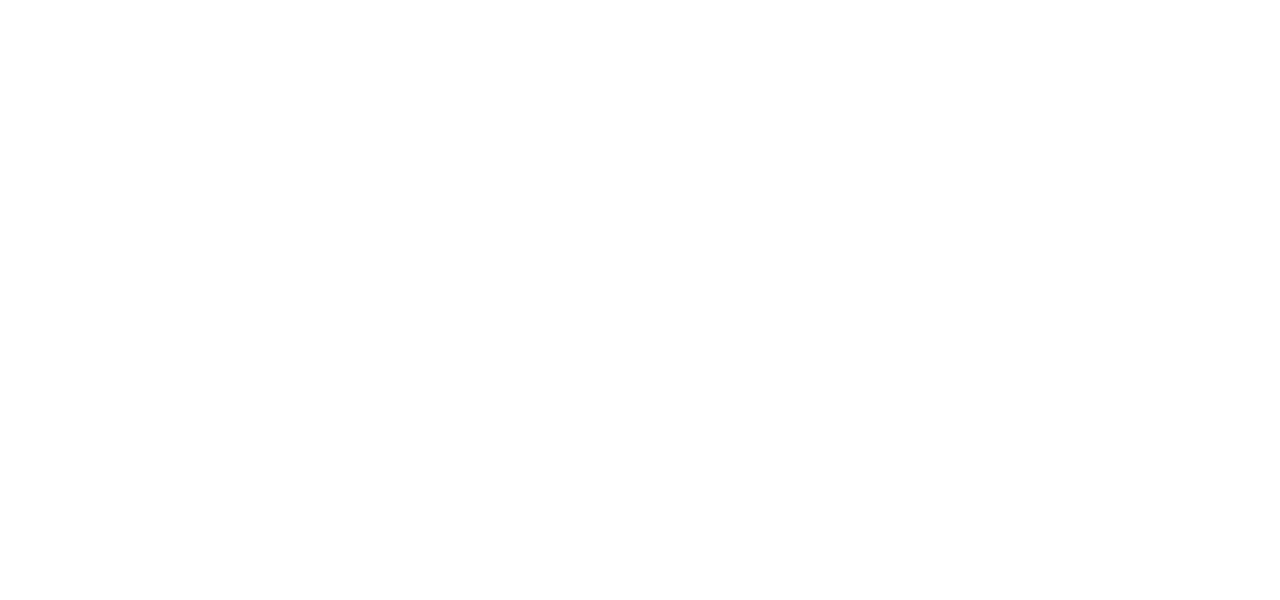
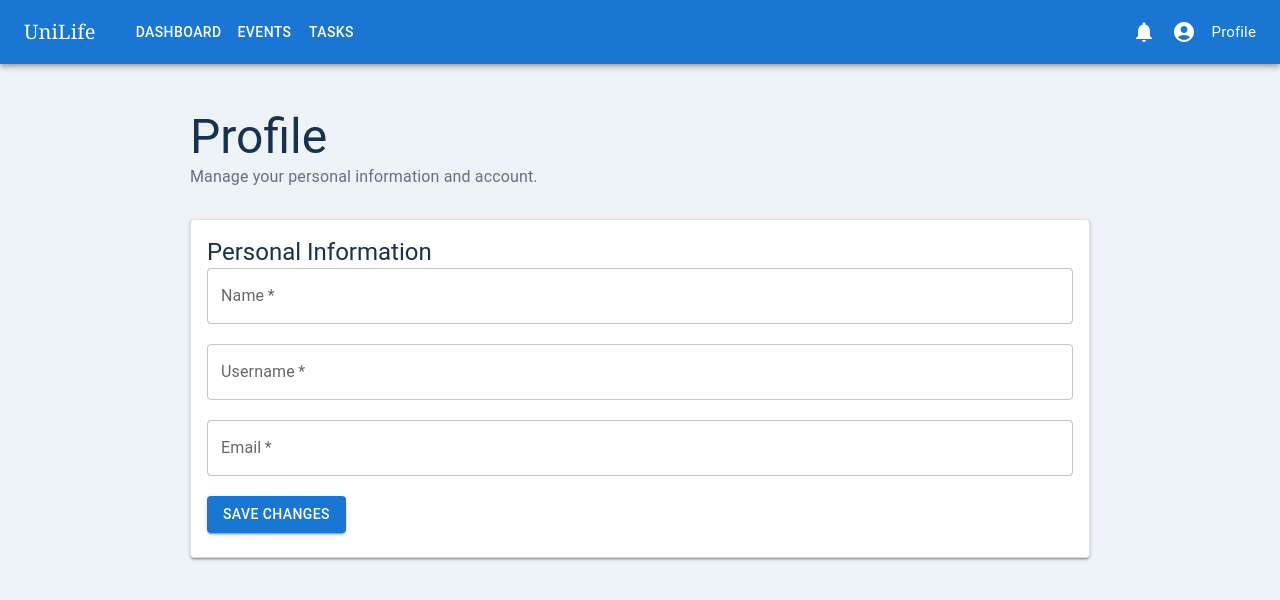
Before and after one commit to marinaalr/UniLife, a React (Create React App) app: page /profile in a window 1280 px wide. Shown: the top 600 px of the page. Built offline with nearby package versions, Linux system fonts and the light colour scheme.

Commit message:
Add profile and logout functionality

```diff
--- a/src/App.js
+++ b/src/App.js
@@ -5,6 +5,8 @@ import Dashboard from "./views/Dashboard";
 import HomePage from "./views/HomePage";
 import ForgotPassword from "./views/ForgotPassword";
 import Login from "./views/Login";
+
+import Profile from "./views/Profile";
 
 function App() {
     return (
@@ -30,6 +32,11 @@ function App() {
                     path="/dashboard"
                     component={Dashboard}
                 />
+
+                <Route
+                    path="/profile"
+                    component={Profile}
+                />
             </Switch>
         </BrowserRouter>
     );
--- /dev/null
+++ b/src/views/Profile.css
@@ -0,0 +1,55 @@
+.profile-page {
+    min-height: 100vh;
+    background: #eef3f8;
+}
+
+.profile-content {
+    max-width: 900px;
+    margin: 0 auto;
+    padding: 45px 30px;
+}
+
+.profile-introduction {
+    margin-bottom: 30px;
+}
+
+.profile-title {
+    font-family: Georgia, "Times New Roman", serif;
+    font-weight: 700;
+    color: #17324d;
+}
+
+.profile-subtitle {
+    margin-top: 8px;
+    color: #667085;
+    font-size: 17px;
+}
+
+.profile-card {
+    background: white;
+    border: 1px solid #d9e1e8;
+    border-radius: 18px;
+}
+
+.profile-section-title {
+    margin-bottom: 25px;
+    font-family: Georgia, "Times New Roman", serif;
+    font-weight: 700;
+    color: #17324d;
+}
+
+.profile-form {
+    display: flex;
+    flex-direction: column;
+    gap: 20px;
+}
+
+.profile-save-button {
+    align-self: flex-start;
+    margin-top: 5px;
+}
+
+.profile-saved-message {
+    color: #4a7c59;
+    font-size: 14px;
+}
--- /dev/null
+++ b/src/views/Profile.js
@@ -0,0 +1,132 @@
+import React, { useState } from "react";
+import {
+    Box,
+    Button,
+    Card,
+    CardContent,
+    TextField,
+    Typography
+} from "@mui/material";
+import DashboardNavbar from "./components/DashboardNavbar";
+import "./Profile.css";
+
+function Profile() {
+    const savedProfile = JSON.parse(
+        localStorage.getItem("profile")
+    ) || {
+        name: "",
+        username: "",
+        email: ""
+    };
+
+    const [name, setName] = useState(savedProfile.name);
+    const [username, setUsername] = useState(savedProfile.username);
+    const [email, setEmail] = useState(savedProfile.email);
+    const [saved, setSaved] = useState(false);
+
+    const handleSave = (event) => {
+        event.preventDefault();
+
+        const profileData = {
+            name,
+            username,
+            email
+        };
+
+        localStorage.setItem(
+            "profile",
+            JSON.stringify(profileData)
+        );
+
+        setSaved(true);
+    };
+
+    return (
+        <Box className="profile-page">
+            <DashboardNavbar />
+
+            <Box className="profile-content">
+                <Box className="profile-introduction">
+                    <Typography
+                        variant="h3"
+                        component="h1"
+                        className="profile-title"
+                    >
+                        Profile
+                    </Typography>
+
+                    <Typography className="profile-subtitle">
+                        Manage your personal information and account.
+                    </Typography>
+                </Box>
+
+                <Card className="profile-card" elevation={2}>
+                    <CardContent>
+                        <Typography
+                            variant="h5"
+                            className="profile-section-title"
+                        >
+                            Personal Information
+                        </Typography>
+
+                        <Box
+                            component="form"
+                            onSubmit={handleSave}
+                            className="profile-form"
+                        >
+                            <TextField
+                                fullWidth
+                                label="Name"
+                                value={name}
+                                onChange={(event) => {
+                                    setName(event.target.value);
+                                    setSaved(false);
+                                }}
+                                required
+                            />
+
+                            <TextField
+                                fullWidth
+                                label="Username"
+                                value={username}
+                                onChange={(event) => {
+                                    setUsername(event.target.value);
+                                    setSaved(false);
+                                }}
+                                required
+                            />
+
+                            <TextField
+                                fullWidth
+                                label="Email"
+                                type="email"
+                                value={email}
+                                onChange={(event) => {
+                                    setEmail(event.target.value);
+                                    setSaved(false);
+                                }}
+                                required
+                            />
+
+                            <Button
+                                type="submit"
+                                variant="contained"
+                                className="profile-save-button"
+                            >
+                                Save Changes
+                            </Button>
+
+                            {saved && (
+                                <Typography className="profile-saved-message">
+                                    Changes saved successfully.
+                                </Typography>
+                            )}
+                        </Box>
+                    </CardContent>
+                </Card>
+            </Box>
+        </Box>
+    );
+}
+
+export default Profile;
--- a/src/views/components/DashboardNavbar.js
+++ b/src/views/components/DashboardNavbar.js
@@ -14,7 +14,7 @@ import {
     Notifications as NotificationsIcon,
     AccountCircle as AccountCircleIcon
 } from "@mui/icons-material";
-import { Link } from "react-router-dom";
+import { Link, useHistory } from "react-router-dom";
 
 function DashboardNavbar() {
     // Store the element that opens the notifications menu.
@@ -41,6 +41,13 @@ function DashboardNavbar() {
     // Close the profile menu.
     const closeProfile = () => {
         setProfileAnchor(null);
+    };
+
+    const history = useHistory();
+
+    const handleLogout = () => {
+        localStorage.removeItem("profile");
+        history.push("/login");
     };
 
     return (
@@ -139,7 +146,11 @@ function DashboardNavbar() {
                         open={Boolean(profileAnchor)}
                         onClose={closeProfile}
                     >
-                        <MenuItem onClick={closeProfile}>
+                        <MenuItem
+                            component={Link}
+                            to="/profile"
+                            onClick={closeProfile}
+                        >
                             Profile
                         </MenuItem>
 
@@ -147,7 +158,7 @@ function DashboardNavbar() {
                             Settings
                         </MenuItem>
 
-                        <MenuItem onClick={closeProfile}>
+                        <MenuItem onClick={handleLogout}>
                             Log out
                         </MenuItem>
                     </Menu>
```
